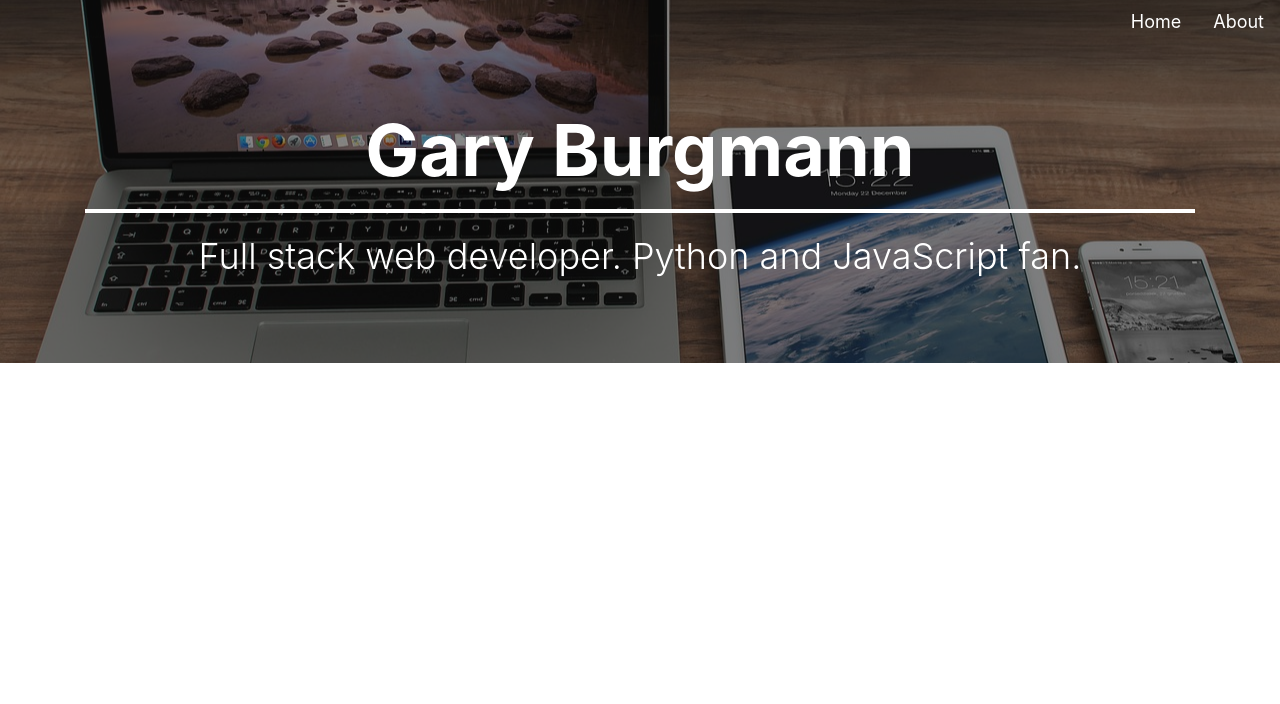
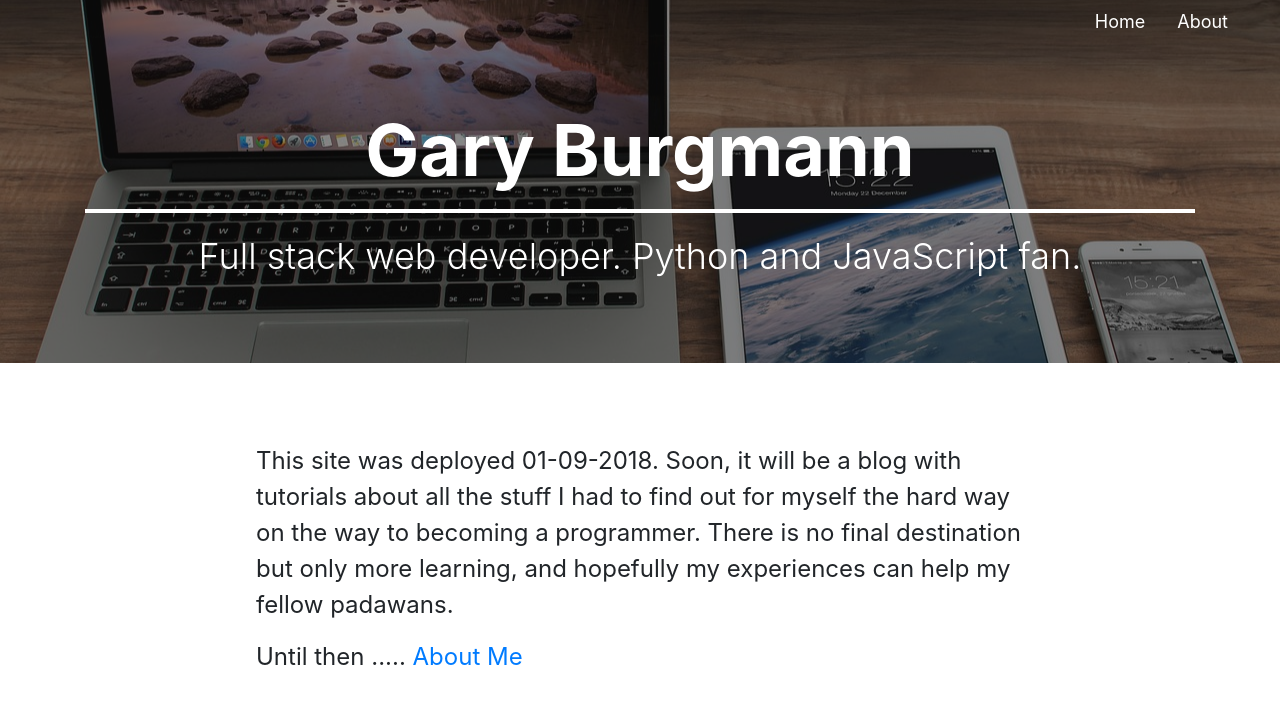
Before and after one commit to garyburgmann/garyburgmann.me, a Django app: page / in a window 1280 px wide. Shown: the top 704 px of the page. Run offline with Django 3.2, Linux system fonts and the light colour scheme; some libraries are stand-ins or nearby versions.

Commit message:
added index page text and changed settings to include env variable for production to disbale debug on deployment and also handle the allowed hosts in dev/production

```diff
--- /dev/null
+++ b/webapp/static/webapp/css/index.css
@@ -0,0 +1,13 @@
+#index-text {
+  margin: 80px auto;
+  max-width: 60vw;
+  font-size: 24px;
+}
+
+@media only screen and (max-width: 600px) {
+  #index-text {
+    margin: 80px auto;
+    max-width: 90vw;
+    text-align: center;
+  }
+}
--- a/webapp/static/webapp/css/layouts/base.css
+++ b/webapp/static/webapp/css/layouts/base.css
@@ -8,6 +8,9 @@ body {
   min-height: 100%;
   color: white;
 }
+ .nav {
+   padding: 0 36px !important;
+ }
 
 .base-nav {
   color: white !important;
@@ -15,7 +18,7 @@ body {
 }
 
 .base-nav:hover {
-  background-color: brown;
+  background-color: rgb(47, 89, 145);
 }
 
 .layer {
--- a/webapp/templates/webapp/about.html
+++ b/webapp/templates/webapp/about.html
@@ -14,7 +14,7 @@
 <div id="about-text">
 
   <p>
-    Gary Burgmann is a student software engineer and currently has a job working with Angular and Laravel. He really loves building his own projects with Python, Django, NodeJS and React.js on the side.
+    Gary Burgmann is a student software engineer and currently has a job working with Angular and Laravel. He really loves building his own projects with Python, Django, NodeJS and ReactJS on the side.
   </p>
   <p class="text-center">
     You can find more information regarding all things Gary at:
--- a/webapp/templates/webapp/index.html
+++ b/webapp/templates/webapp/index.html
@@ -1,8 +1,29 @@
 {% extends "webapp/layouts/base.html" %}
+{% load static %}
+
+{% block headers %}
+  <link rel="stylesheet" type="text/css" href="{% static 'webapp/css/index.css' %}" />
+{% endblock %}
 
 {% block title %}
   Home
 {% endblock %}
 
 {% block body %}
+
+<div id="index-text">
+
+  <p>
+    This site was deployed 01-09-2018. Soon, it will be a blog with tutorials
+    about all the stuff I had to find out for myself the hard way on the way
+    to becoming a programmer. There is no final destination but only more
+    learning, and hopefully my experiences can help my fellow padawans.
+  </p>
+
+  <p>
+    Until then ..... <a href="/about" >About Me</a>
+  </p>
+
+</div>
+
 {% endblock %}
--- a/webapp/templates/webapp/layouts/base.html
+++ b/webapp/templates/webapp/layouts/base.html
@@ -52,6 +52,7 @@
     </diV>
 
     {% endblock %}
+
     <!-- Optional JavaScript -->
     <!-- jQuery first, then Popper.js, then Bootstrap JS -->
     <script src="https://code.jquery.com/jquery-3.3.1.slim.min.js" integrity="sha384-q8i/X+965DzO0rT7abK41JStQIAqVgRVzpbzo5smXKp4YfRvH+8abtTE1Pi6jizo" crossorigin="anonymous"></script>
```
Also changed, not shown: myproject/settings.py (+3 -4 lines).
